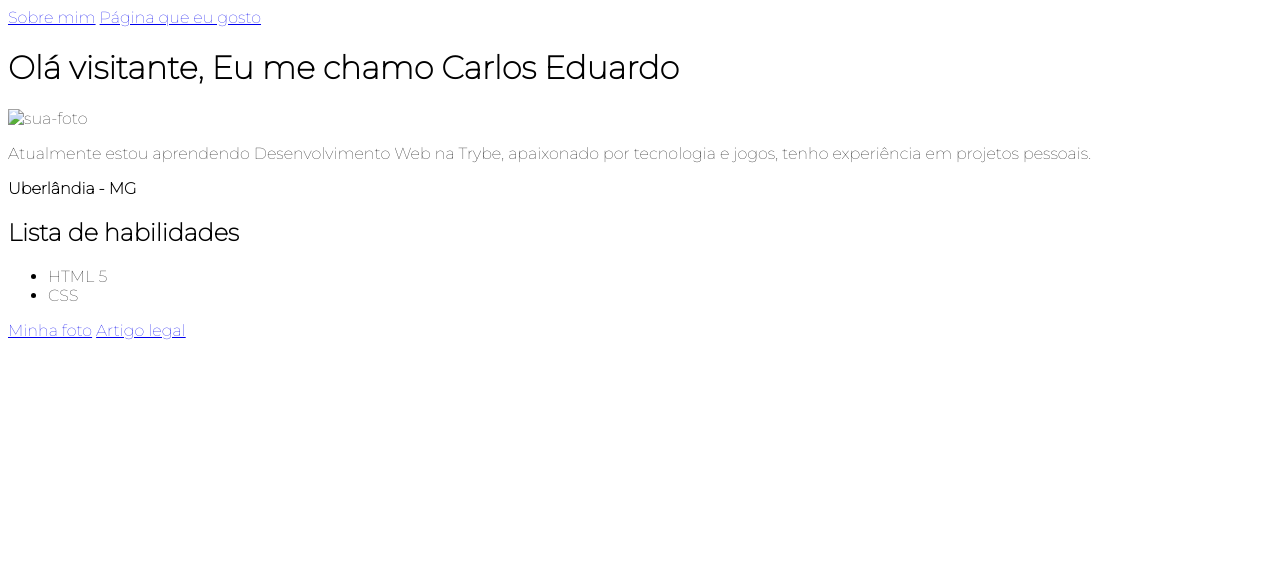
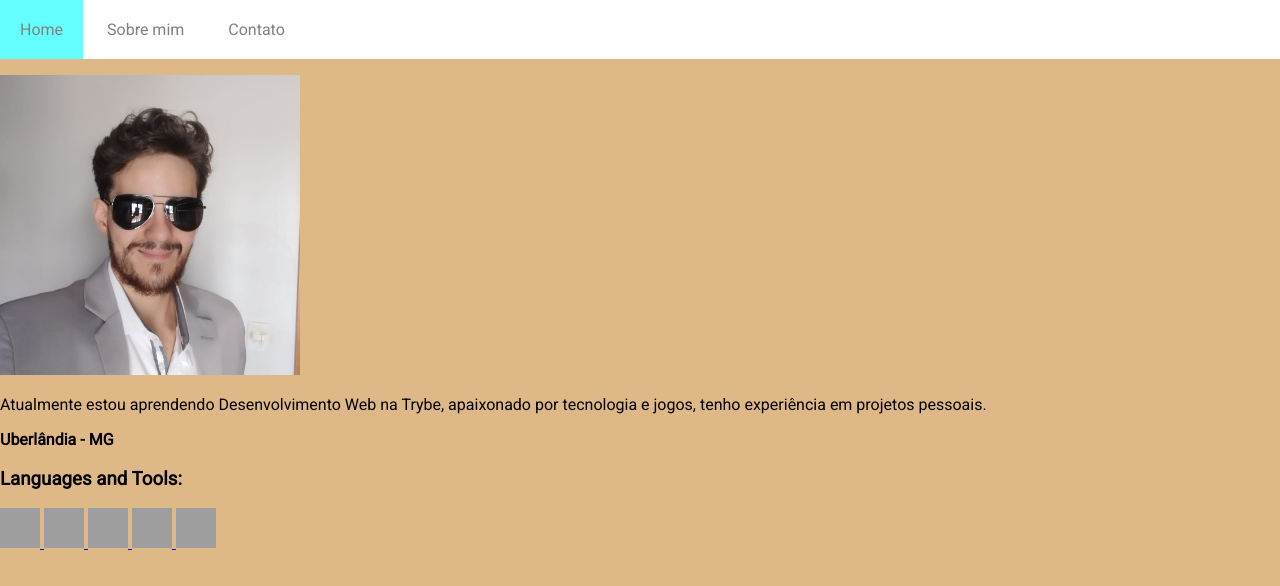
Before and after one commit to ccadubr/ccadubr.github.io, a plain HTML site: page index.html in a window 1280 px wide. Drawn offline with Linux system fonts and the light colour scheme; grey boxes are pictures that could not be loaded.

Commit message:
Alterações no website, criando menu

```diff
--- a/index.html
+++ b/index.html
@@ -1,28 +1,42 @@
 <!DOCTYPE html>
-<html lang="en">
+<html lang="pt-br">
 <head>
+
     <meta charset="UTF-8">
     <meta http-equiv="X-UA-Compatible" content="IE=edge">
     <meta name="viewport" content="width=device-width, initial-scale=1.0">
     <title>Portfólio Web</title>
+
+    <!--GOOGLE FONTS-->
+
     <link rel="preconnect" href="https://fonts.googleapis.com">
     <link rel="preconnect" href="https://fonts.gstatic.com" crossorigin>
-    <link href="https://fonts.googleapis.com/css2?family=Montserrat:wght@100&display=swap" rel="stylesheet">
+    <link href="https://fonts.googleapis.com/css2?family=Roboto:ital,wght@0,100;0,300;0,400;1,100;1,300;1,400&display=swap" rel="stylesheet">
+
+    <!-- CSS -->
+
     <link rel="stylesheet" href="style.css">
+
 </head>
 <body>
-    <a href="#sobre-mim">Sobre mim</a>
-    <a href="#pagina">Página que eu gosto</a>
-    <h1 class="meuNome">Olá visitante, Eu me chamo Carlos Eduardo</h1>
-    <img src="images/sua-foto.jpeg" width="300px" alt="sua-foto" id="foto">
+
+  <header>
+    <ul class="menu-h">
+      <li><a href="#">Home</a></li>
+      <li><a href="#">Sobre mim</a></li>
+      <li><a href="#">Contato</a></li>
+    </ul>
+  </header>
+
+  <main>
+    <img src="img/perfil.jpeg" width="300px" alt="foto" id="foto">
     <p class="descricao">Atualmente estou aprendendo Desenvolvimento Web na Trybe, apaixonado por tecnologia e jogos, tenho experiência em projetos pessoais.</p>
     <p class="resido"><strong>Uberlândia - MG</strong></p>
-    <h2>Lista de habilidades</h2>
-    <ul>
-      <li class="html">HTML 5</li>
-      <li class="css">CSS</li>
-    </ul>
-    <a href="#minha-foto">Minha foto</a>
-    <a href="https://blog.betrybe.com/carreira/frontend/" target="_blank">Artigo legal</a>
+
+    <h3>Languages and Tools:</h3>
+
+    <p> <a href="https://www.w3schools.com/css/" target="_blank" rel="noreferrer"> <img src="https://raw.githubusercontent.com/devicons/devicon/master/icons/css3/css3-original-wordmark.svg" alt="css3" width="40" height="40"/> </a> <a href="https://www.w3.org/html/" target="_blank" rel="noreferrer"> <img src="https://raw.githubusercontent.com/devicons/devicon/master/icons/html5/html5-original-wordmark.svg" alt="html5" width="40" height="40"/> </a> <a href="https://www.adobe.com/in/products/illustrator.html" target="_blank" rel="noreferrer"> <img src="https://www.vectorlogo.zone/logos/adobe_illustrator/adobe_illustrator-icon.svg" alt="illustrator" width="40" height="40"/> </a> <a href="https://developer.mozilla.org/en-US/docs/Web/JavaScript" target="_blank" rel="noreferrer"> <img src="https://raw.githubusercontent.com/devicons/devicon/master/icons/javascript/javascript-original.svg" alt="javascript" width="40" height="40"/> </a> <a href="https://www.photoshop.com/en" target="_blank" rel="noreferrer"> <img src="https://raw.githubusercontent.com/devicons/devicon/master/icons/photoshop/photoshop-line.svg" alt="photoshop" width="40" height="40"/> </a> </p>
+  </main>
+
 </body>
 </html>
--- a/style.css
+++ b/style.css
@@ -1,3 +1,36 @@
+:root {
+    --first-color: burlywood;
+}
+
 body {
-    font-family: 'Montserrat', sans-serif;
+    font-family: 'Roboto', sans-serif;
+    margin: 0 auto;
+    padding: 0;
+    box-sizing: border-box;
+    background-color: var(--first-color);
 }
+
+header, ul, li{
+    margin-top: 0;
+}
+
+.menu-h{
+    list-style-type: none;
+    padding: 0;
+    background-color: #fff;
+}
+
+.menu-h li{
+    display: inline;
+}
+
+.menu-h li a{
+    color: grey;
+    padding: 20px;
+    display: inline-block;
+    text-decoration: none;
+}
+
+.menu-h li a:hover{
+    background-color: #66ffff;
+}
```
Also changed, not shown: img/perfil.jpeg (renamed from img/sua-foto.jpeg).
